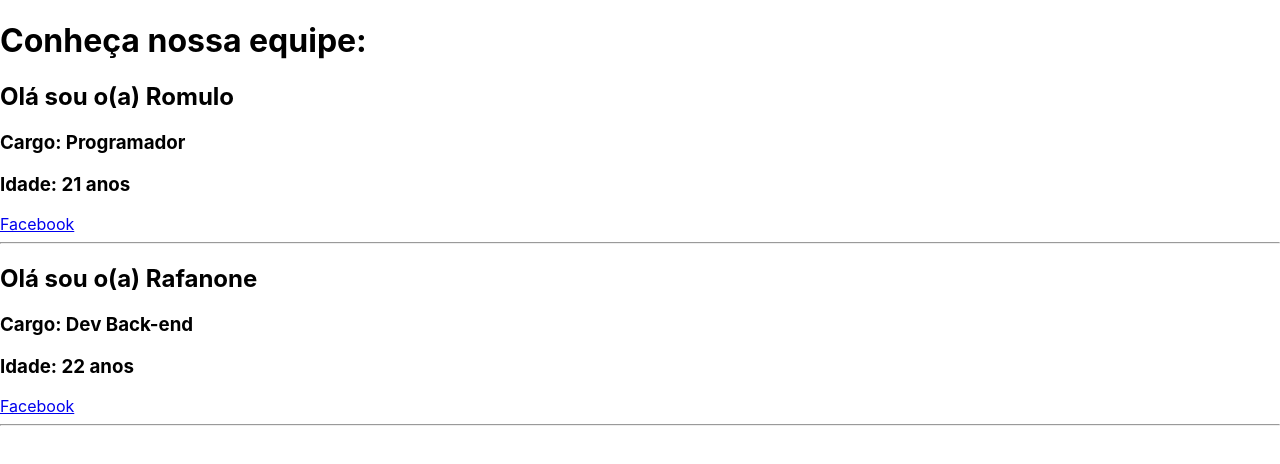
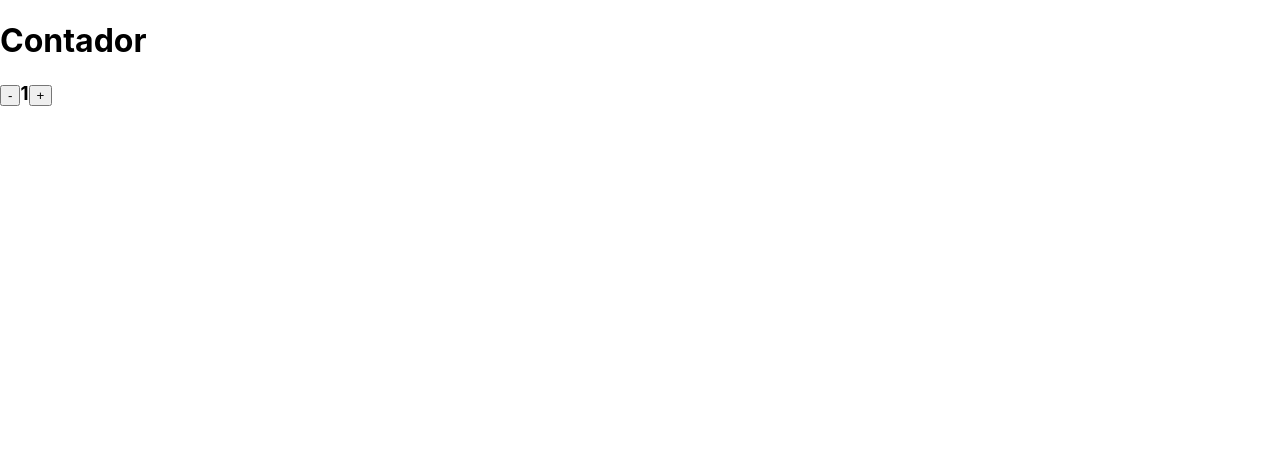
Before and after one commit to romulosous/react, a React (Create React App) app: page / in a window 1280 px wide. Shown: the top 464 px of the page. Built offline with nearby package versions, Linux system fonts and the light colour scheme.

Commit message:
Trabalhando com States

```diff
--- a/src/App.js
+++ b/src/App.js
@@ -1,46 +1,47 @@
 import React, { Component } from "react";
 
-class Equipe extends Component {
+class App extends Component {
+  constructor(props) {
+    super(props)
+    this.state = {
+      nome: "Romulo",
+      mensagem: "",
+      contador: 1
+    }
+    this.aumentar = this.aumentar.bind(this)
+    this.diminuir = this.diminuir.bind(this)
+
+  }
+  aumentar() {
+    let state = this.state
+    state.contador += 1;
+    this.setState(state)
+  }
+
+  diminuir() {
+    let state = this.state
+    if (state.contador === 0) {
+      state.mensagem = "Contador vazio!"
+      this.setState(state)
+      return
+    }
+    state.contador -= 1;
+    this.setState(state)
+  }
+
+
   render() {
     return (
       <div>
-        <Sobre username={this.props.nome} cargo={this.props.cargo} anos={this.props.idade} />
-        <Social fb={this.props.facebook} />
-        <hr />
+        <h1>Contador</h1>  <span>{this.state.mensagem}</span>
+        <h3>
+          <button onClick={this.diminuir}> - </button>
+          {this.state.contador}
+          <button onClick={this.aumentar}> + </button>
+        </h3>
       </div>
     )
   }
 }
 
-class Sobre extends Component {
-  render() {
-    return (
-      <div>
-        <h2>Olá sou o(a) {this.props.username}</h2>
-        <h3>Cargo: {this.props.cargo}</h3>
-        <h3>Idade: {this.props.anos} anos</h3>
-      </div>
-    )
-  }
-}
-
-const Social = (props) => {
-  return (
-    <div>
-      <a href={props.fb}>Facebook</a>
-    </div>
-  )
-}
-
-function App() {
-  return (
-    <div>
-      <h1>Conheça nossa equipe:</h1>
-      <Equipe nome="Romulo" cargo="Programador" idade="21" facebook="https://google.com.br" />
-      <Equipe nome="Rafanone" cargo="Dev Back-end" idade="22" facebook="https://facebook.com" />
-
-    </div>
-  )
-}
-
 export default App
```
